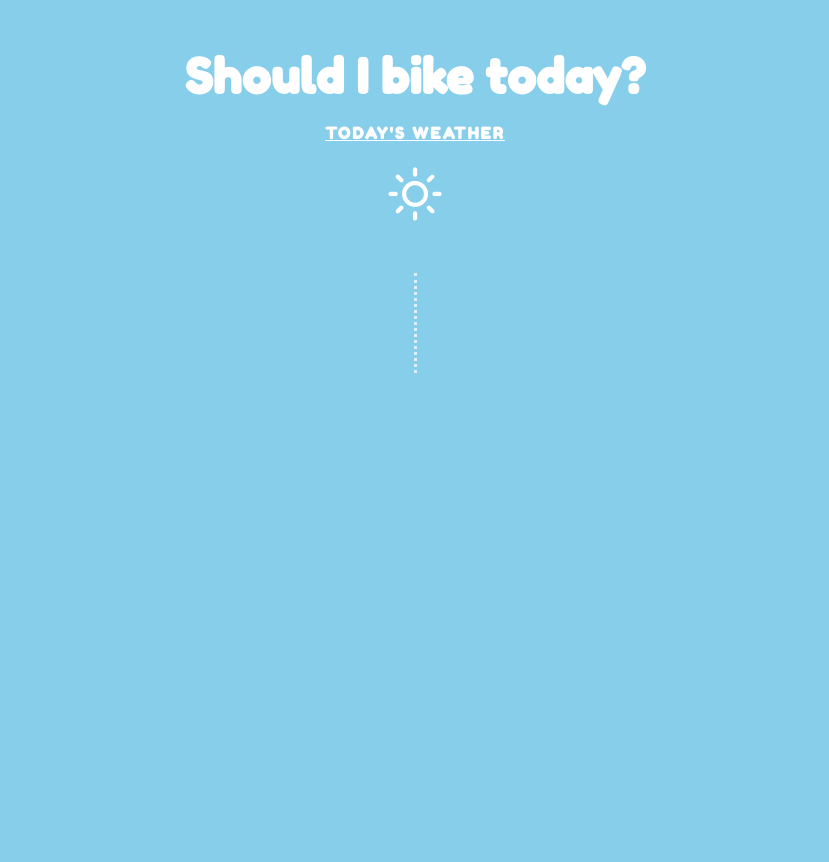
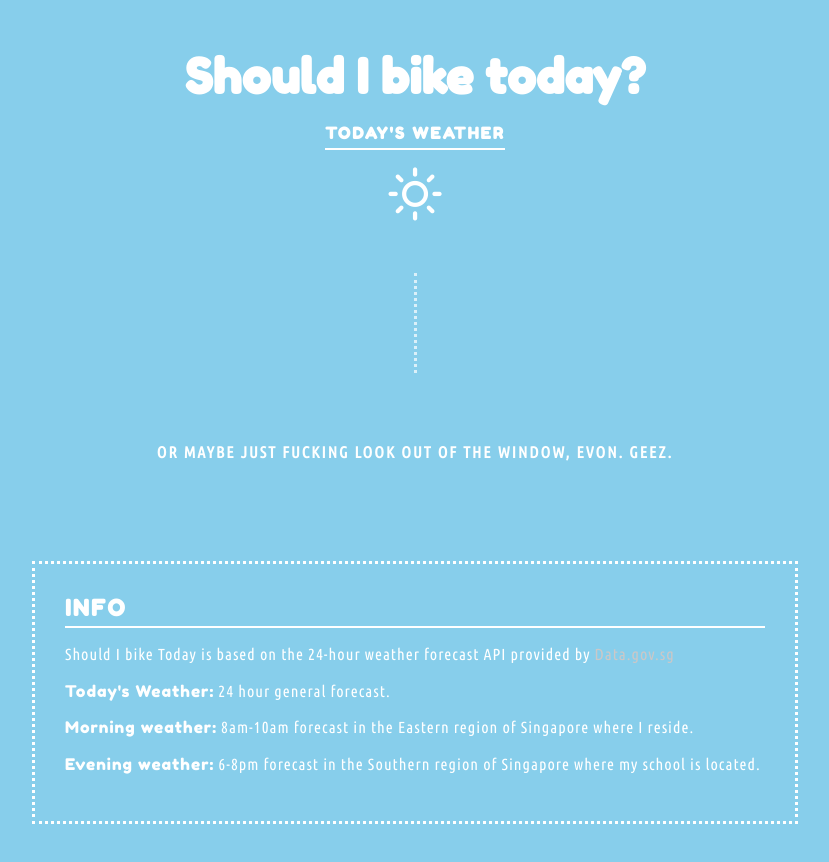
Before and after one commit to evontay/should-i-bike-today, a plain HTML site: page index.html in a window 1280 px wide. Shown: the whole page, without its empty margins (225-1054 px from the left). Before the commit the page ends 800 px from the top, so only its background shows below. Drawn offline with nearby package versions, Linux system fonts and the light colour scheme; no server answers.

Commit message:
added info footer

```diff
--- a/app.js
+++ b/app.js
@@ -1,4 +1,3 @@
-
 console.log('app is running')
 console.clear()
 
@@ -18,18 +17,18 @@ console.clear()
 //
 // BETTER NOT
 //   CHANGE BACKGROUND IMAGE TO RAINY GIF
-//   DISPLAY TEXT 'BOO. BETTER NOT.'
+//   DISPLAY TEXT 'BOO. MAYBE NOT.'
 //   DISPLAY FORECAST
 
 $(document).ready(function () {
   console.log('ready?')
   var settings = {
-  "async": true,
-  "crossDomain": true,
-  "url": "https://api.data.gov.sg/v1/environment/24-hour-weather-forecast",
-  "method": "GET",
-    "headers": {
-    "api-key": "Sxjeo2nzIGmycwTIGiWlfgJKHYRGIBQW",
+    'async': true,
+    'crossDomain': true,
+    'url': 'https://api.data.gov.sg/v1/environment/24-hour-weather-forecast',
+    'method': 'GET',
+    'headers': {
+      'api-key': 'Sxjeo2nzIGmycwTIGiWlfgJKHYRGIBQW'
     }
   }
 
@@ -51,9 +50,8 @@ $(document).ready(function () {
         // $('body').css('background-color', '#555')
         $('#icon').html('<i class="wi wi-rain"></i>')
         $('#verdict').html('<h1>Boo. Maybe not.</h1>')
-      }
-      else {
-        $('#verdict').html("<h1>Yes. Grab your bike!</h1>")
+      }else {
+        $('#verdict').html('<h1>Yes. Grab your bike!</h1>')
         $('#icon').html('<i class="wi wi-day-sunny-overcast"></i>')
       }
     })
@@ -61,9 +59,18 @@ $(document).ready(function () {
     console.log(errorThrown)
   })
 
-  function badWeather(){
-    $('#forecast:contains(Thunder), :contains(Rain), :contains(Shower), :contains(Drizzle)').css("background-color", "grey")
-    return true;
+  function badWeather () {
+    $('#forecast:contains(Thunder), :contains(Rain), :contains(Shower), :contains(Drizzle)').css('background-color', 'grey')
+    return true
+
+    // function badMorning(){
+    //   if ($('#morning:contains(Thunder), :contains(Rain), :contains(Shower), :contains(Drizzle)')){
+    //     $('#morning').css('background-color', 'black')
+    //   }
+
+  // function badEvening(){
+  // $('#evening:contains(Thunder), :contains(Rain), :contains(Shower), :contains(Drizzle)').css("background-color", "grey")
+  // return true
   }
 
   // function showIconMorning() {
--- a/css/app.css
+++ b/css/app.css
@@ -30,13 +30,23 @@ h3 {
   text-transform: uppercase;
 }
 
+h5 {
+  font-family: 'Ubuntu Condensed', sans-serif;
+  font-size: 1em;
+  text-align: center;
+  text-transform: uppercase;
+  letter-spacing: 2px;
+  padding-top: 20px;
+}
+
 #icon {
   font-size: 3em;
   margin: 25px auto;
 }
 
 .underline {
-  text-decoration: underline;
+  border-bottom: 2px solid white;
+  padding-bottom: 5px;
 }
 
 #main {
@@ -63,7 +73,6 @@ p {
 }
 
 
-
 .wrap {
   display: flex;
   flex-direction: row;
@@ -71,7 +80,6 @@ p {
   width: 70%;
   margin: 50px auto;
   opacity: 0.7;
-
 }
 
 #morning {
@@ -90,3 +98,45 @@ p {
     margin: 30px auto;
   }
 }
+
+footer {
+  margin: 50px auto;
+  margin-top: 100px;
+  border: 3px dotted white;
+  width: 60%;
+  max-width: 700px;
+  padding: 30px;
+  text-align: left;
+}
+
+footer a {
+  text-decoration: none;
+  color: #cbc8c8;
+}
+
+footer a:hover {
+  text-decoration: underline;
+  color: #333;
+}
+
+footer h2 {
+  font-family: 'Fredoka One';
+  font-size: 1.4em;
+  letter-spacing: 2px;
+  text-transform: uppercase;
+  border-bottom: 2px solid white;
+  padding-bottom: 5px;
+}
+
+footer p {
+  font-size: 1em;
+  text-transform: none !important;
+  letter-spacing: 1px;
+  text-align: left;
+  line-height: 1.3;
+}
+
+.fred {
+  font-family: 'Fredoka One';
+  letter-spacing: 1px;
+}
--- a/index.html
+++ b/index.html
@@ -19,7 +19,7 @@
   <h1>Should I bike today?</h1>
 
   <div id="main">
-  <h3 class="underline">Today's weather</h3>
+    <h3><span class="underline">Today's weather</span></h3>
   <div id="icon"><i class="wi wi-day-sunny"></i></div>
 
     <div id="forecast"></div>
@@ -35,8 +35,16 @@
 
     <div id="verdict">
     </div>
+    <h5>Or maybe just fucking look out of the window, Evon. Geez.</h5>
+  </div>
 
-</div>
+  <footer>
+    <h2>Info</h2>
+    <p>Should I bike Today is based on the 24-hour weather forecast API provided by <a href="https://data.gov.sg/">Data.gov.sg</a> </p>
+    <p><span class="fred">Today's Weather:</span> 24 hour general forecast.
+    <p><span class="fred">Morning weather:</span> 8am-10am forecast in the Eastern region of Singapore where I reside.</p>
+    <p><span class="fred">Evening weather:</span> 6-8pm forecast in the Southern region of Singapore where my school is located.</p>
+  </footer>
 
 
 <script src="./app.js"></script>
```
Also changed, not shown: README.md. Lines whose indentation alone changed are shown as unchanged.
